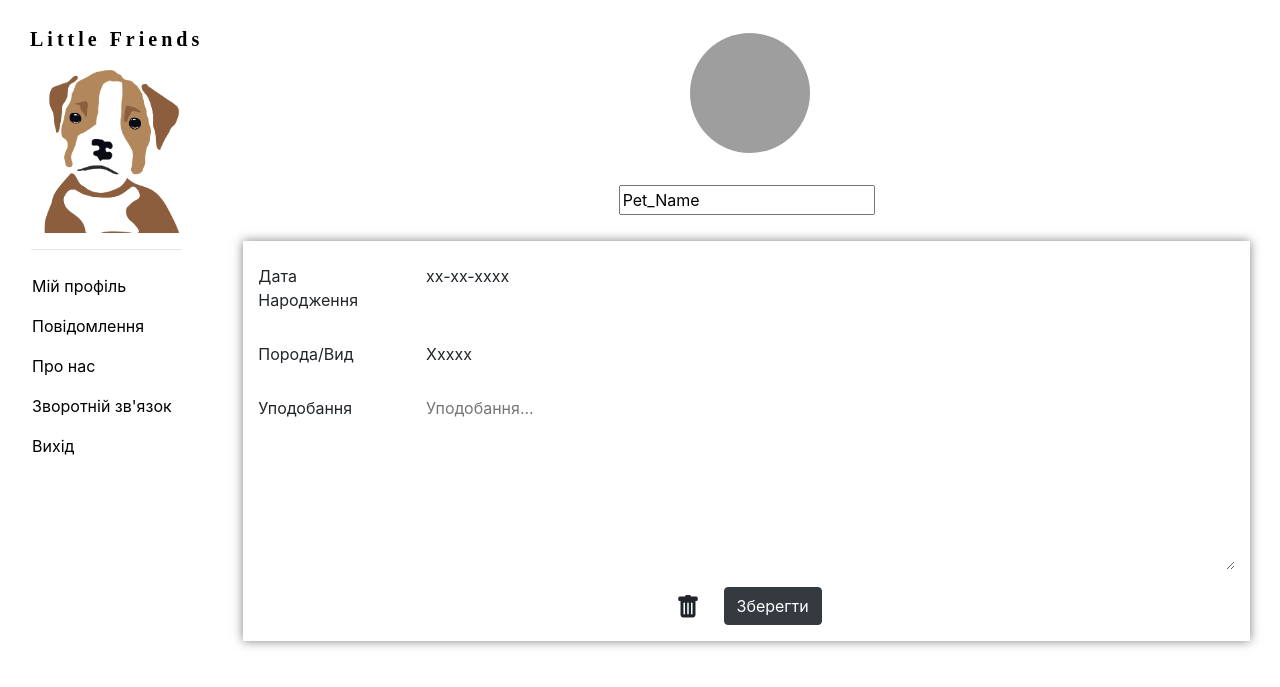
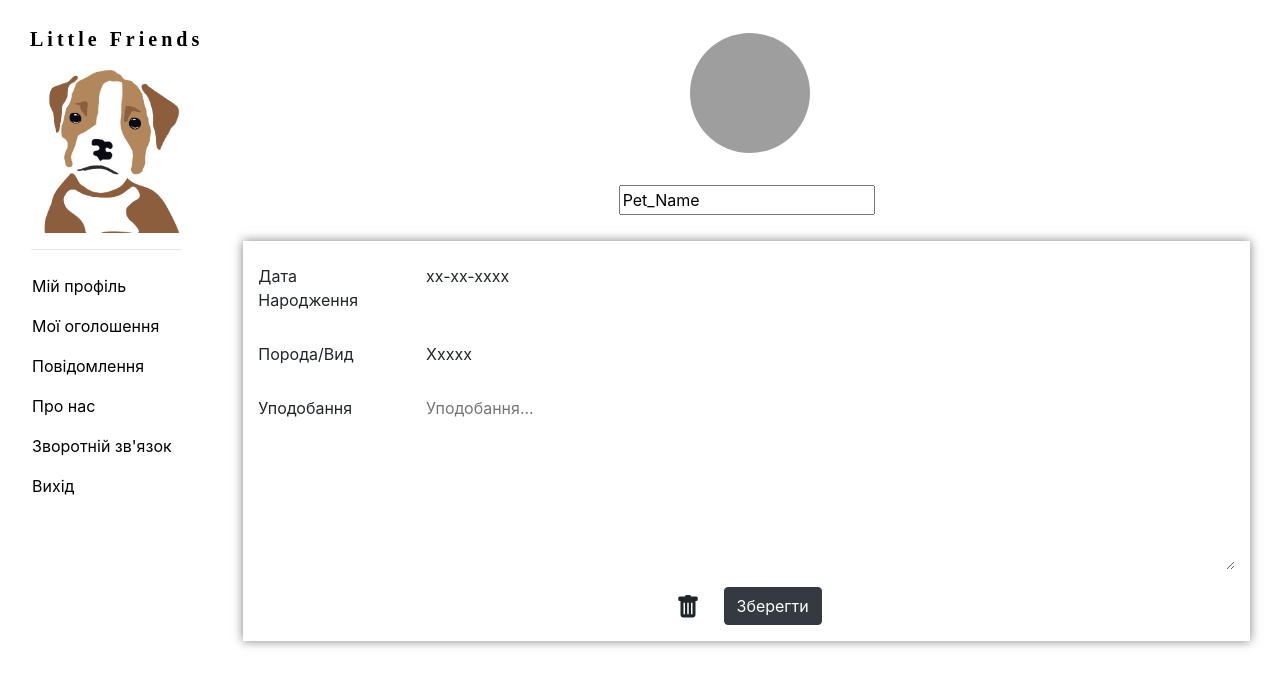
Before and after one commit to HolyShining/little-friends, a Python web app: template app/templates/pet/edit_petinfo.html in a window 1280 px wide. Shown: the top 687 px of the page. Run offline with Jinja, Linux system fonts and the light colour scheme; the template is opened without the code that fills it, so the values that code supplies are empty; some libraries are stand-ins or nearby versions; grey boxes are pictures that could not be loaded.

Commit message:
Update edit_petinfo.html

```diff
--- a/app/templates/pet/edit_petinfo.html
+++ b/app/templates/pet/edit_petinfo.html
@@ -36,6 +36,9 @@
                   <ul class="nav navbar-nav bd-navbar-nav flex-column">
                     <li class="nav-item">
                       <a class="nav-link active" href="../profile.html">Мій профіль</a>
+                    </li>
+                    <li class="nav-item">
+                      <a class="nav-link active" href="../my_announcements.html">Мої оголошення</a>
                     </li>
                     <li class="nav-item">
                       <a class="nav-link" href="../left_menu/message.html">Повідомлення</a>
```
